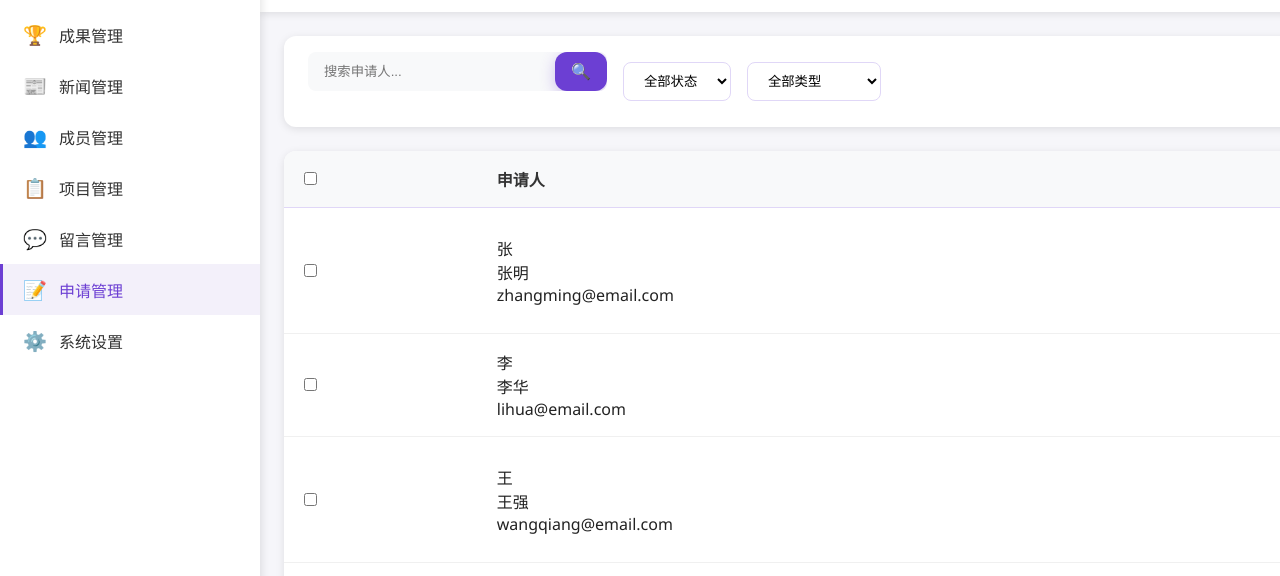
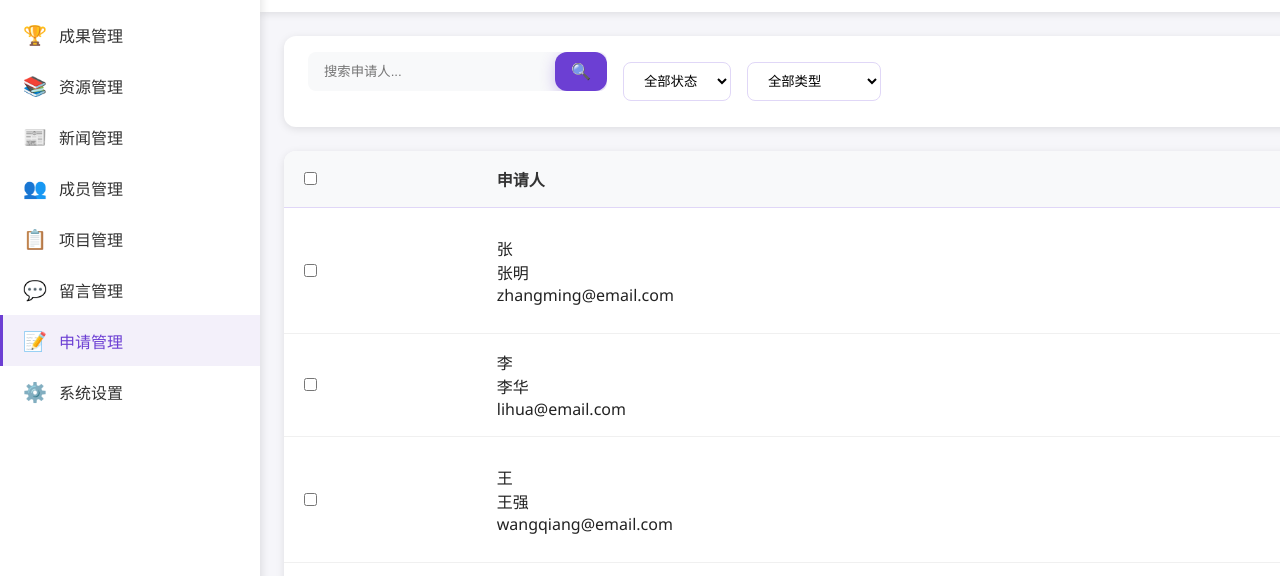
Before and after one commit to Afterimages/Workstation-prototype-design, a plain HTML site: page admin/applications.html in a window 1280 px wide. Shown: the part 160-736 px from the top of the page. Drawn offline with Linux system fonts and the light colour scheme; sample sign-in values are in the browser's storage.

Commit message:
第15次提交：给剩余后台页面侧边导航栏添加资源管理页跳转

```diff
--- a/admin/applications.html
+++ b/admin/applications.html
@@ -22,6 +22,10 @@
       <a href="achievements.html" class="nav-item">
         <span class="nav-icon">🏆</span>
         <span class="nav-text">成果管理</span>
+      </a>
+      <a href="resources.html" class="nav-item">
+        <span class="nav-icon">📚</span>
+        <span class="nav-text">资源管理</span>
       </a>
       <a href="news.html" class="nav-item">
         <span class="nav-icon">📰</span>
```
Also changed, not shown: admin/members.html (+4 -0 lines), admin/messages.html (+4 -0 lines), admin/news.html (+4 -0 lines), admin/projects.html (+4 -0 lines), admin/settings.html (+4 -0 lines).
